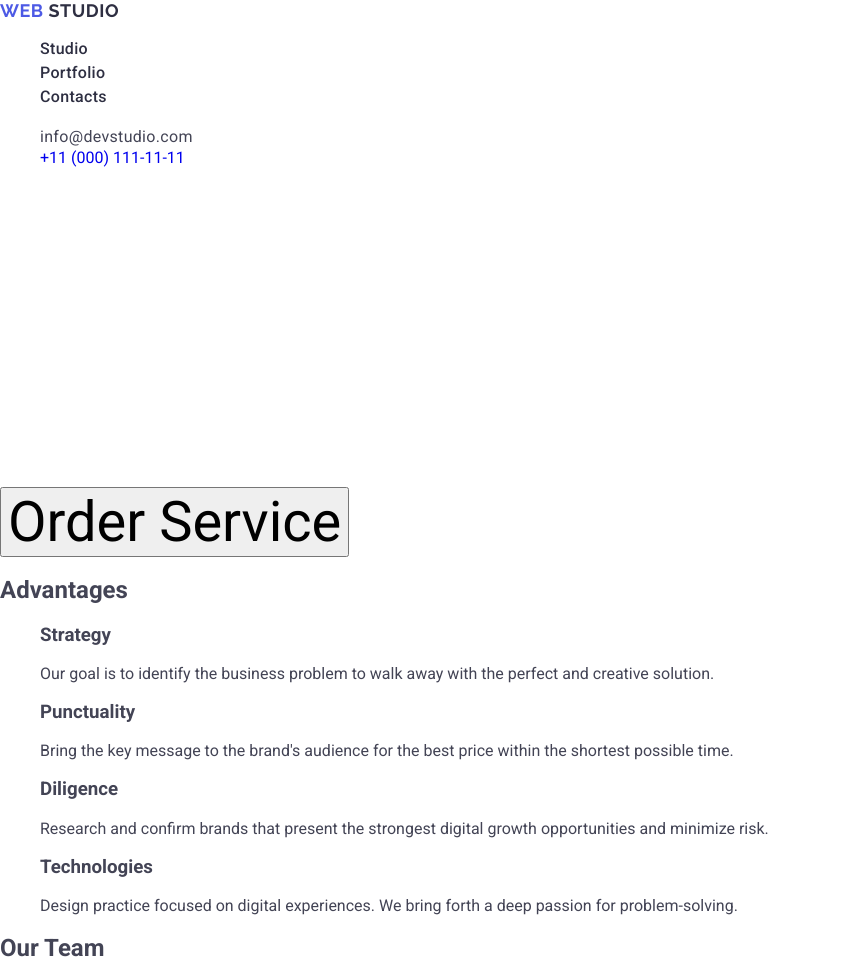
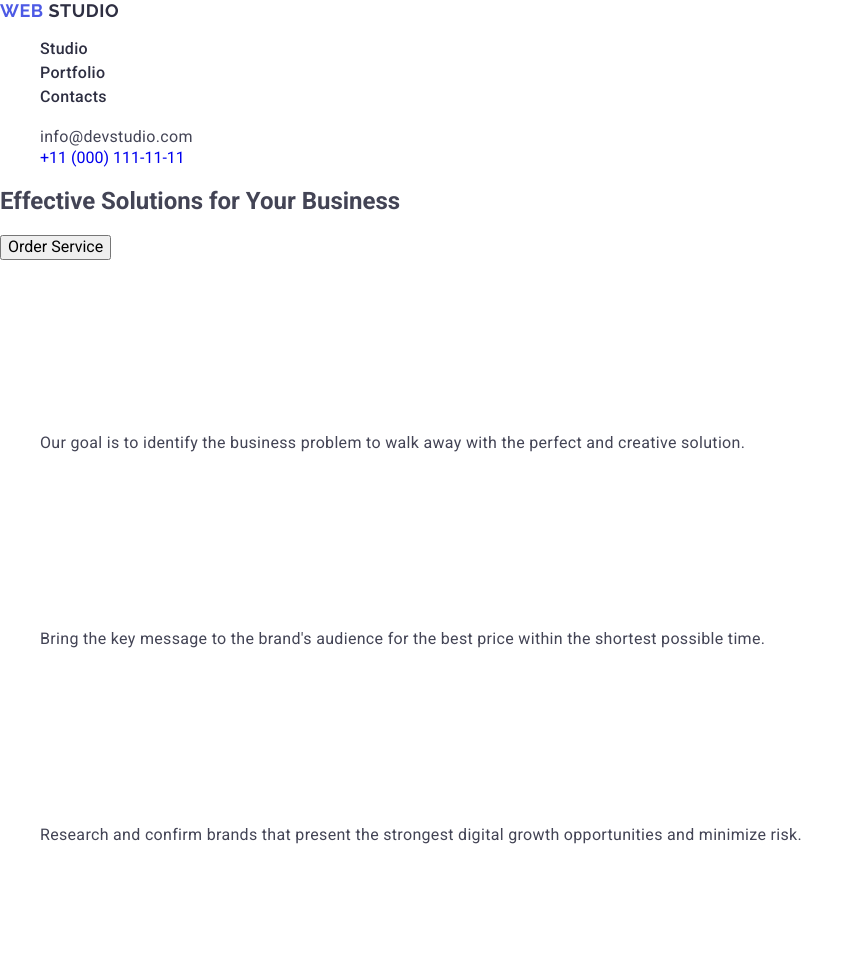
Before and after one commit to OlesiaRui/goit-markup-hw-02, a plain HTML site: page index.html in a window 1280 px wide. Shown: the top 966 px of the page, without its empty margins (0-860 px from the left). Drawn offline with nearby package versions, Linux system fonts and the light colour scheme.

Commit message:
add murkup

```diff
--- a/css/styles.css
+++ b/css/styles.css
@@ -53,13 +53,29 @@ a {
    color: #404bbf;
   }
 
-.section-one-text {
+
+.button:hover,
+ .button:focus {
+background-color: #404bbf;
+}
+.solution-subtitle {
   font-size: 56px;
   line-height: 1.07;
   text-align: center;
   letter-spacing: 0.02em;
   color: #FFFFFF;
 }
+
+.solution-text {
+  font-family: Roboto;
+  font-size: 16px;
+  font-weight: 400;
+  line-height: 24px;
+  letter-spacing: 0.02em;
+  text-align: left;
+  color:#434455
+}
+
 
 .footer-logo {
   font-family: "Raleway", sans-serif;
--- a/index.html
+++ b/index.html
@@ -51,41 +51,39 @@
       </address>
     </header>
     <main>
-      <section class="face">
-        <a class="section-one-text">
-          <h1 class="name">Effective Solutions for Your Business</h1>
-          <button class="button" type="button">Order Service</button>
+      <section class="heroimage">
+          <h1 class="heroimage-title">Effective Solutions for Your Business</h1>
+          <button type="button" name="Order Service" class="button" >Order Service</button>
         </a>
       </section>
 
-      <section class="adv">
-        <div class="container">
-          <h2 class="visually-hidden">Advantages</h2>
-          <ul class="menu-adv">
-            <li class="li_adv">
-              <h3 class="advantages">Strategy</h3>
-              <p class="p_advantages">
+      <section class="solution" id="solution">
+        <h2 hidden class="solution-title">Solution</h2>
+          <ul class="solution-list">
+            <li class="solution-item">
+              <h3 class="solution-subtitle">Strategy</h3>
+              <p class="solution-text">
                 Our goal is to identify the business problem to walk away with
                 the perfect and creative solution.
               </p>
             </li>
-            <li class="li_adv">
-              <h3 class="advantages">Punctuality</h3>
-              <p class="p_advantages">
+            <li class="solution-item">
+              <h3 class="solution-subtitle">Punctuality</h3>
+              <p class="solution-text">
                 Bring the key message to the brand's audience for the best price
                 within the shortest possible time.
               </p>
             </li>
-            <li class="li_adv">
-              <h3 class="advantages">Diligence</h3>
-              <p class="p_advantages">
+            <li class="solution-item">
+              <h3 class="solution-subtitle">Diligence</h3>
+              <p class="solution-text">
                 Research and confirm brands that present the strongest digital
                 growth opportunities and minimize risk.
               </p>
             </li>
-            <li class="li_adv">
-              <h3 class="advantages">Technologies</h3>
-              <p class="p_advantages">
+            <li class="solution-item">
+              <h3 class="solution-subtitle">Technologies</h3>
+              <p class="solution-text">
                 Design practice focused on digital experiences. We bring forth a
                 deep passion for problem-solving.
               </p>
```
